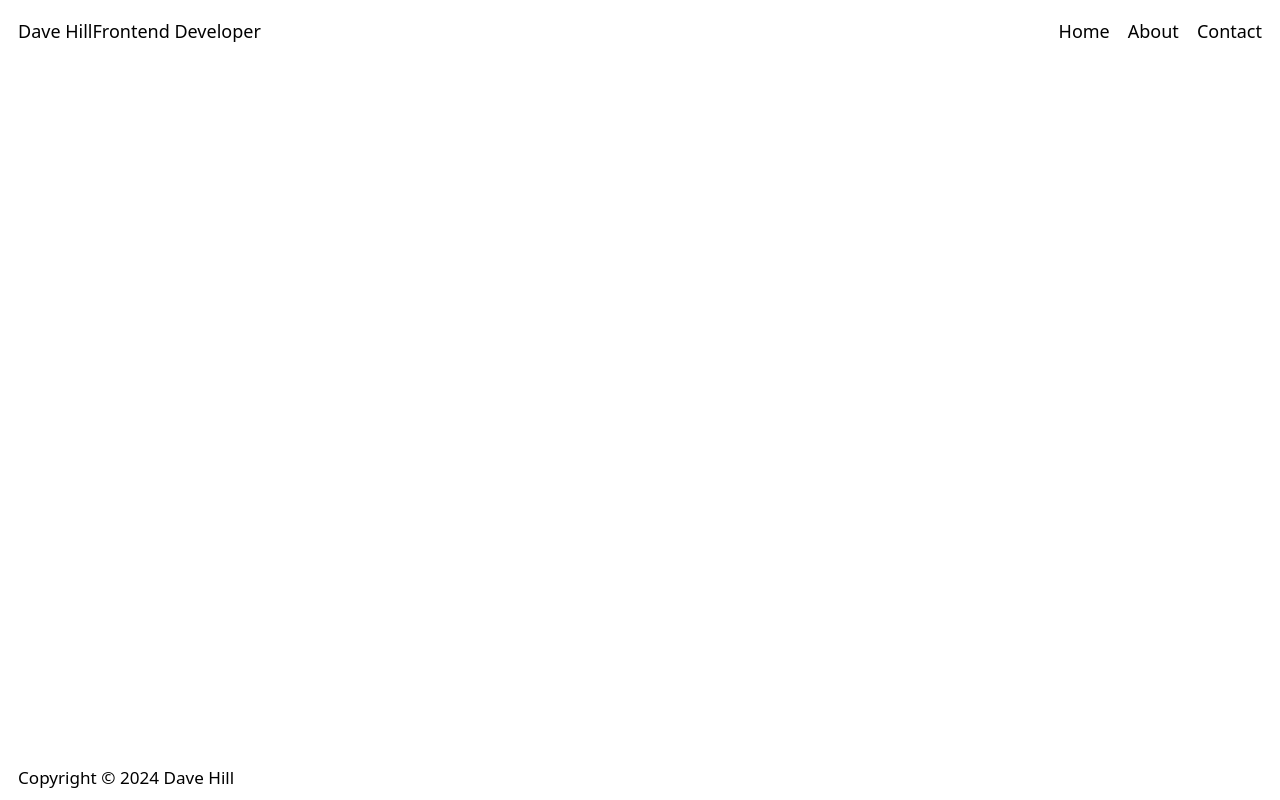
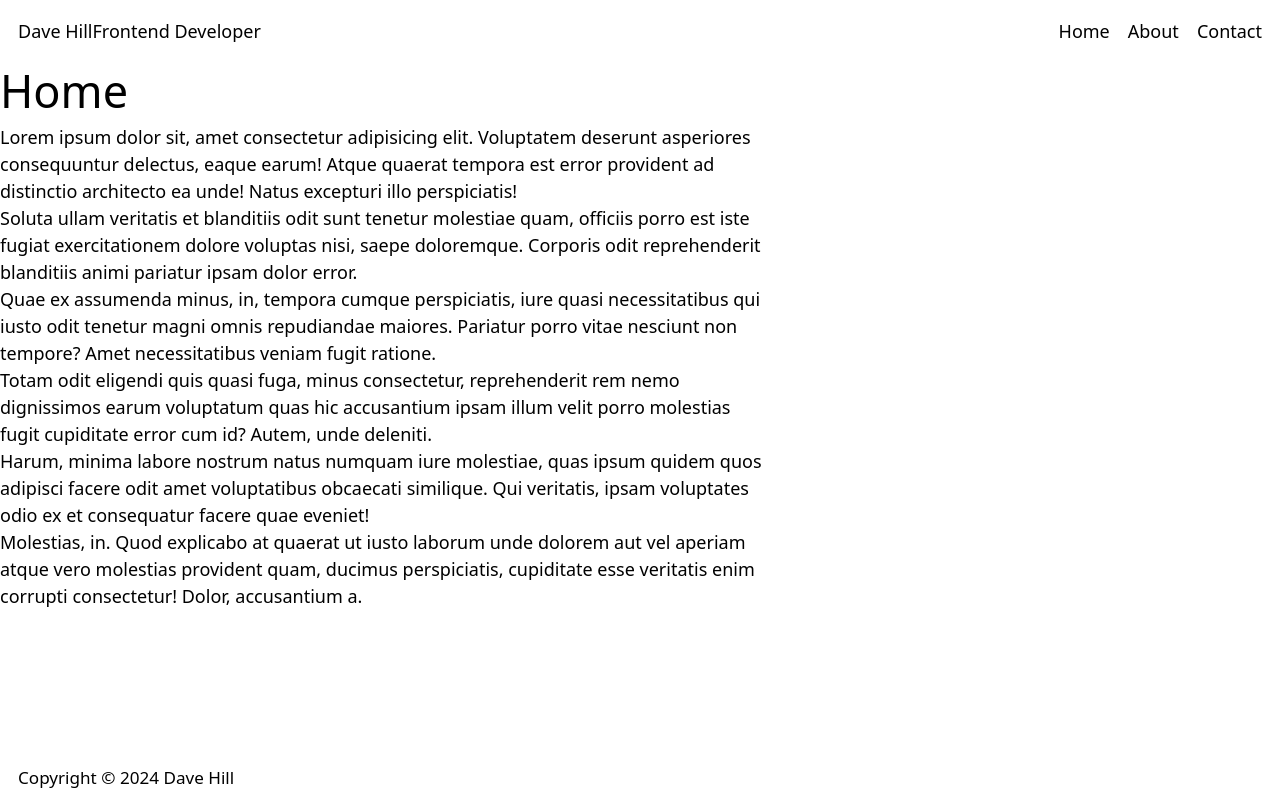
Before and after one commit to davehilldev/website, a Next.js app: page / in a window 1280 px wide. Built offline with nearby package versions, Linux system fonts and the light colour scheme.

Commit message:
Dummy content

```diff
--- a/app/page.js
+++ b/app/page.js
@@ -2,6 +2,13 @@
 export default function Home() {
   return (
     <>
+      <h1>Home</h1>
+      <p>Lorem ipsum dolor sit, amet consectetur adipisicing elit. Voluptatem deserunt asperiores consequuntur delectus, eaque earum! Atque quaerat tempora est error provident ad distinctio architecto ea unde! Natus excepturi illo perspiciatis!</p>
+      <p>Soluta ullam veritatis et blanditiis odit sunt tenetur molestiae quam, officiis porro est iste fugiat exercitationem dolore voluptas nisi, saepe doloremque. Corporis odit reprehenderit blanditiis animi pariatur ipsam dolor error.</p>
+      <p>Quae ex assumenda minus, in, tempora cumque perspiciatis, iure quasi necessitatibus qui iusto odit tenetur magni omnis repudiandae maiores. Pariatur porro vitae nesciunt non tempore? Amet necessitatibus veniam fugit ratione.</p>
+      <p>Totam odit eligendi quis quasi fuga, minus consectetur, reprehenderit rem nemo dignissimos earum voluptatum quas hic accusantium ipsam illum velit porro molestias fugit cupiditate error cum id? Autem, unde deleniti.</p>
+      <p>Harum, minima labore nostrum natus numquam iure molestiae, quas ipsum quidem quos adipisci facere odit amet voluptatibus obcaecati similique. Qui veritatis, ipsam voluptates odio ex et consequatur facere quae eveniet!</p>
+      <p>Molestias, in. Quod explicabo at quaerat ut iusto laborum unde dolorem aut vel aperiam atque vero molestias provident quam, ducimus perspiciatis, cupiditate esse veritatis enim corrupti consectetur! Dolor, accusantium a.</p>
     </>
   );
 }
```
